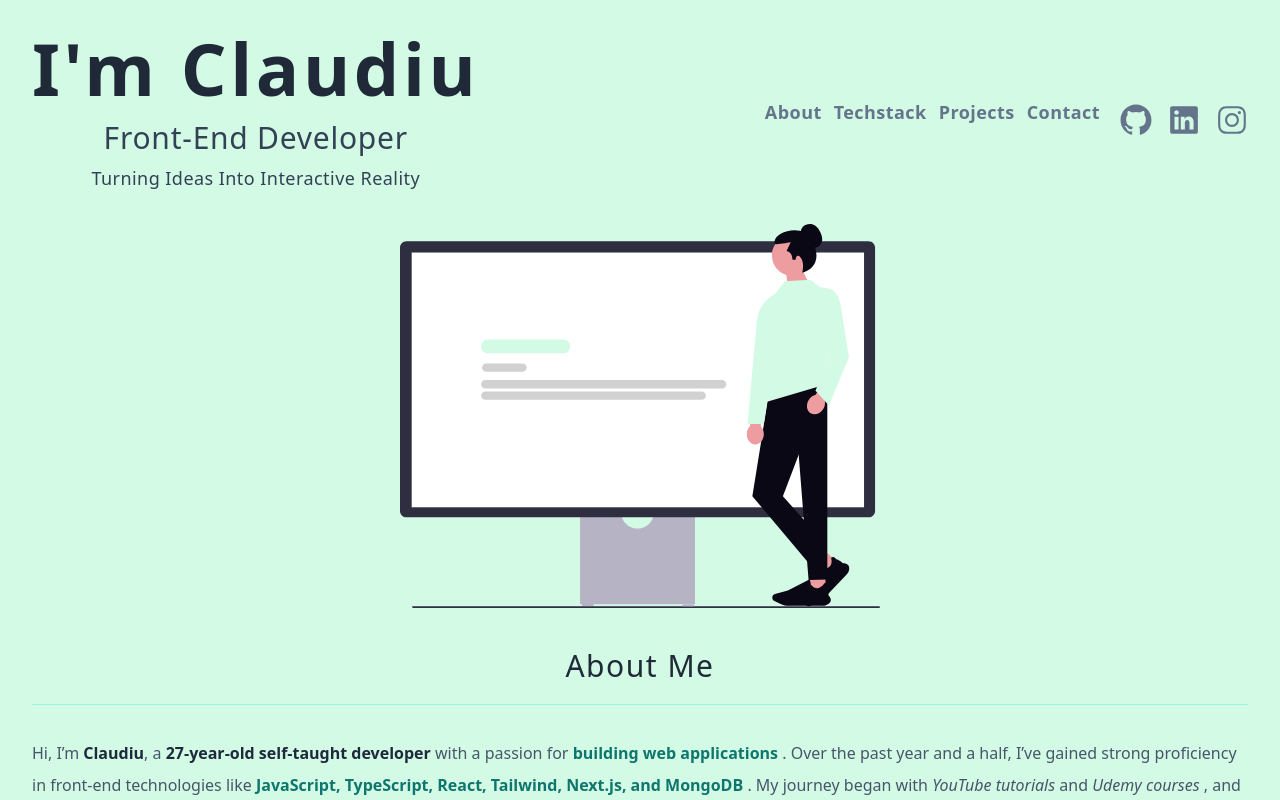
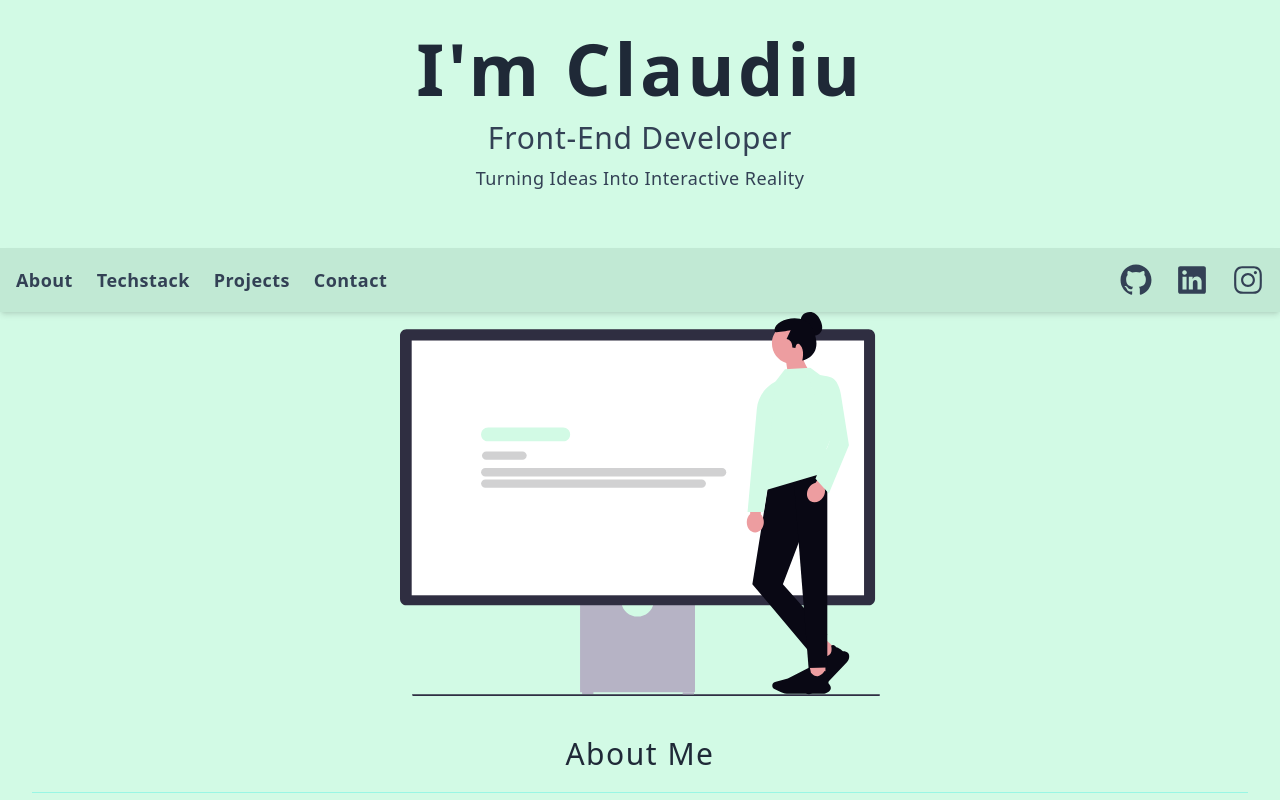
Before and after one commit to YamanNTG/DevPortfolio, a React app: page / in a window 1280 px wide. Shown: the top 800 px of the page. Built offline with nearby package versions, Linux system fonts and the light colour scheme; the HTML template or start-up script is replaced by a standard one.

Commit message:
sticky navbar and smooth scroll

```diff
--- a/src/components/About.jsx
+++ b/src/components/About.jsx
@@ -3,7 +3,7 @@ import webdev from "../assets/webdev.svg";
 import SectionTitle from "./SectionTitle";
 const About = () => {
   return (
-    <section className="align-element flex flex-col items-center">
+    <section className="align-element flex flex-col items-center" id="about">
       <div className="hidden md:block">
         <img src={webdev} className="h-80 lg:h-96" />
       </div>
--- a/src/components/Contact.jsx
+++ b/src/components/Contact.jsx
@@ -3,7 +3,7 @@ import contact from "../assets/contact.svg";
 import SectionTitle from "./SectionTitle";
 const Contact = () => {
   return (
-    <section className="align-element flex items-center flex-col">
+    <section className="align-element flex items-center flex-col" id="contact">
       <div className="hidden md:block">
         <img src={contact} className="h-80 lg:h-96" />
       </div>
--- a/src/components/Navbar.jsx
+++ b/src/components/Navbar.jsx
@@ -1,15 +1,44 @@
+import React, { useState, useEffect } from "react";
 import { links } from "../data";
 import {
   LinkedInLogoIcon,
   InstagramLogoIcon,
   GitHubLogoIcon,
 } from "@radix-ui/react-icons";
+
 const Navbar = () => {
+  const [isSticky, setIsSticky] = useState(false);
+
+  useEffect(() => {
+    const handleScroll = () => {
+      const offset = window.scrollY;
+      setIsSticky(offset > 100);
+    };
+
+    window.addEventListener("scroll", handleScroll);
+
+    return () => {
+      window.removeEventListener("scroll", handleScroll);
+    };
+  }, []);
+
+  const handleClick = (e) => {
+    e.preventDefault();
+    const target = e.target.getAttribute("href");
+    const location = document.querySelector(target).offsetTop;
+
+    window.scrollTo({
+      left: 0,
+      top: location - 64,
+      behavior: "smooth",
+    });
+  };
+
   return (
-    <nav>
-      <div className="align-element py-4 flex flex-col md:flex-row md:justify-between items-center sm:gap-x-16 text-center sm:py-8 ">
+    <nav className="bg-[#d2fae5]">
+      <div className="align-element py-4 flex flex-col sm:gap-x-16 text-center sm:py-8">
         {/* Main nav content */}
-        <div className="">
+        <div className="mb-6">
           <h1 className="text-7xl font-bold tracking-wider">I'm Claudiu</h1>
           <p className="mt-4 text-3xl text-slate-700 capitalize tracking-wide">
             Front-End Developer
@@ -18,15 +47,26 @@ const Navbar = () => {
             turning ideas into interactive reality
           </p>
         </div>
-        <div className="flex flex-col md:flex-row md:gap-x-5 mt-5 md:mt-0">
-          <div className="flex flex-col md:flex-row gap-x-3 items-center">
+      </div>
+
+      {/* Sticky container for links and socials */}
+      <div
+        className={`${
+          isSticky ? "fixed top-0 left-0 right-0" : ""
+        } bg-[#c1e9d4] py-4 z-10 shadow-md transition-all duration-300`}
+      >
+        <div className="max-w-7xl mx-auto px-4">
+          <div className="flex flex-col md:flex-row justify-between items-center">
+            {/* Links */}
+            <div className="flex flex-wrap justify-center md:justify-start gap-x-6 gap-y-2 mb-4 md:mb-0">
               {links.map((link) => {
                 const { id, href, text } = link;
                 return (
                   <a
                     key={id}
                     href={href}
-                  className="capitalize text-lg font-bold text-slate-500 tracking-wide hover:text-emerald-600 duration-300"
+                    onClick={handleClick}
+                    className="capitalize text-lg font-bold text-slate-700 tracking-wide hover:text-emerald-600 duration-300"
                   >
                     {text}
                   </a>
@@ -34,37 +74,34 @@ const Navbar = () => {
               })}
             </div>
             {/* Socials */}
-          <div className="flex md:flex-row gap-x-4 mt-4">
+            <div className="flex gap-x-6">
               <a
                 href="https://github.com/YamanNTG"
                 target="_blank"
                 rel="noopener noreferrer"
               >
-              <GitHubLogoIcon className="h-8 w-8 text-slate-500 hover:text-black duration-300" />
+                <GitHubLogoIcon className="h-8 w-8 text-slate-700 hover:text-emerald-600 duration-300" />
               </a>
-
               <a
                 href="https://www.linkedin.com/in/claudiu-florin-oprea-365650280/"
                 target="_blank"
                 rel="noopener noreferrer"
               >
-              <LinkedInLogoIcon className="h-8 w-8 text-slate-500 hover:text-black duration-300" />
+                <LinkedInLogoIcon className="h-8 w-8 text-slate-700 hover:text-emerald-600 duration-300" />
               </a>
-
               <a
                 href="https://www.instagram.com/claudiu_979/"
                 target="_blank"
                 rel="noopener noreferrer"
               >
-              <InstagramLogoIcon className="h-8 w-8 text-slate-500 hover:text-black duration-300" />
+                <InstagramLogoIcon className="h-8 w-8 text-slate-700 hover:text-emerald-600 duration-300" />
               </a>
+            </div>
           </div>
         </div>
       </div>
     </nav>
   );
 };
+
 export default Navbar;
-
-//on mobile => Big title with my name - sitting in the midle - role that i hold under it with lower font size -
-// What i build - list of Socials
--- a/src/index.css
+++ b/src/index.css
@@ -11,3 +11,7 @@
 :root {
   --color-background: #d2fae5;
 }
+
+html {
+  scroll-behavior: smooth;
+}
```
Lines whose indentation alone changed are shown as unchanged.
